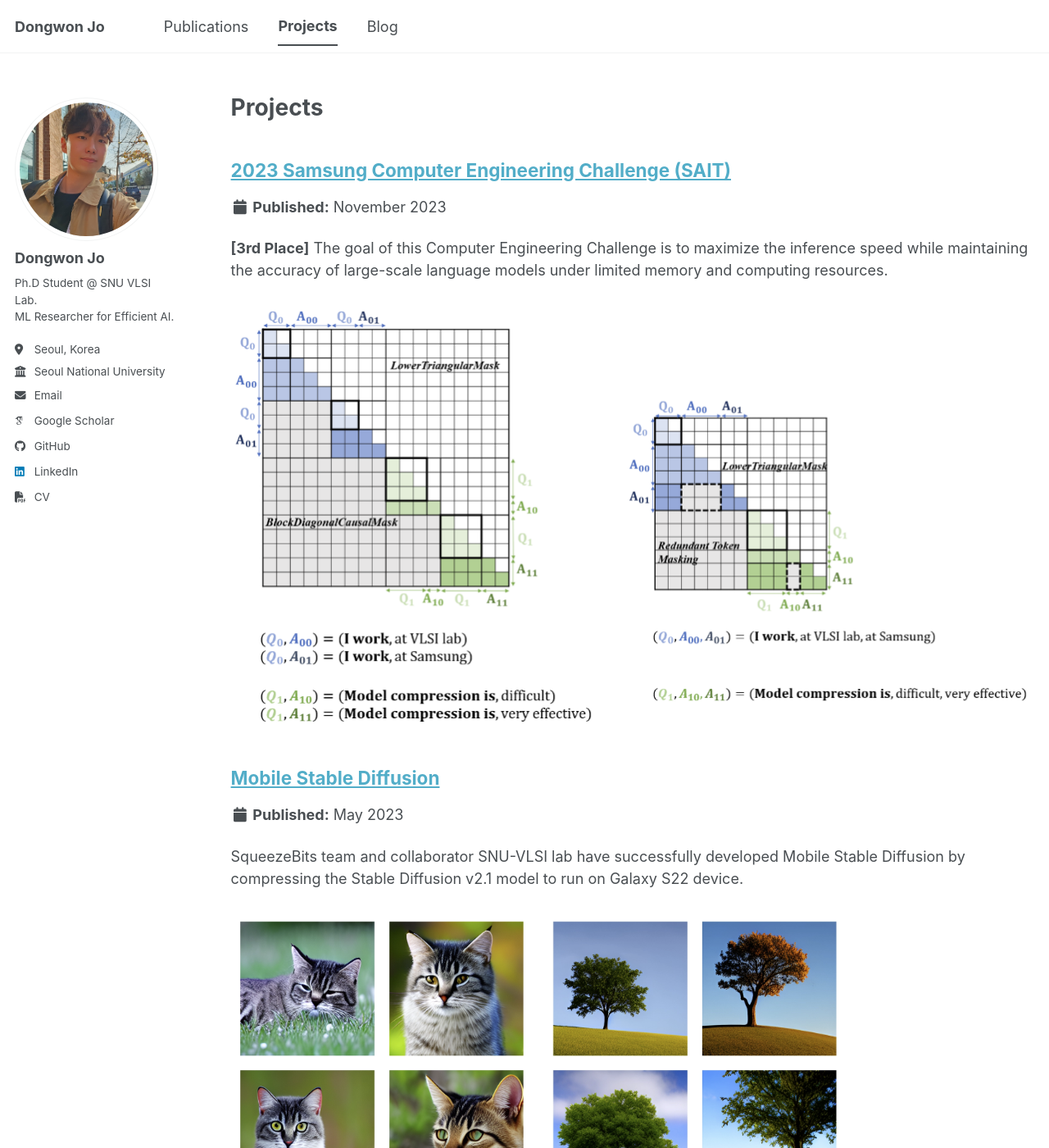
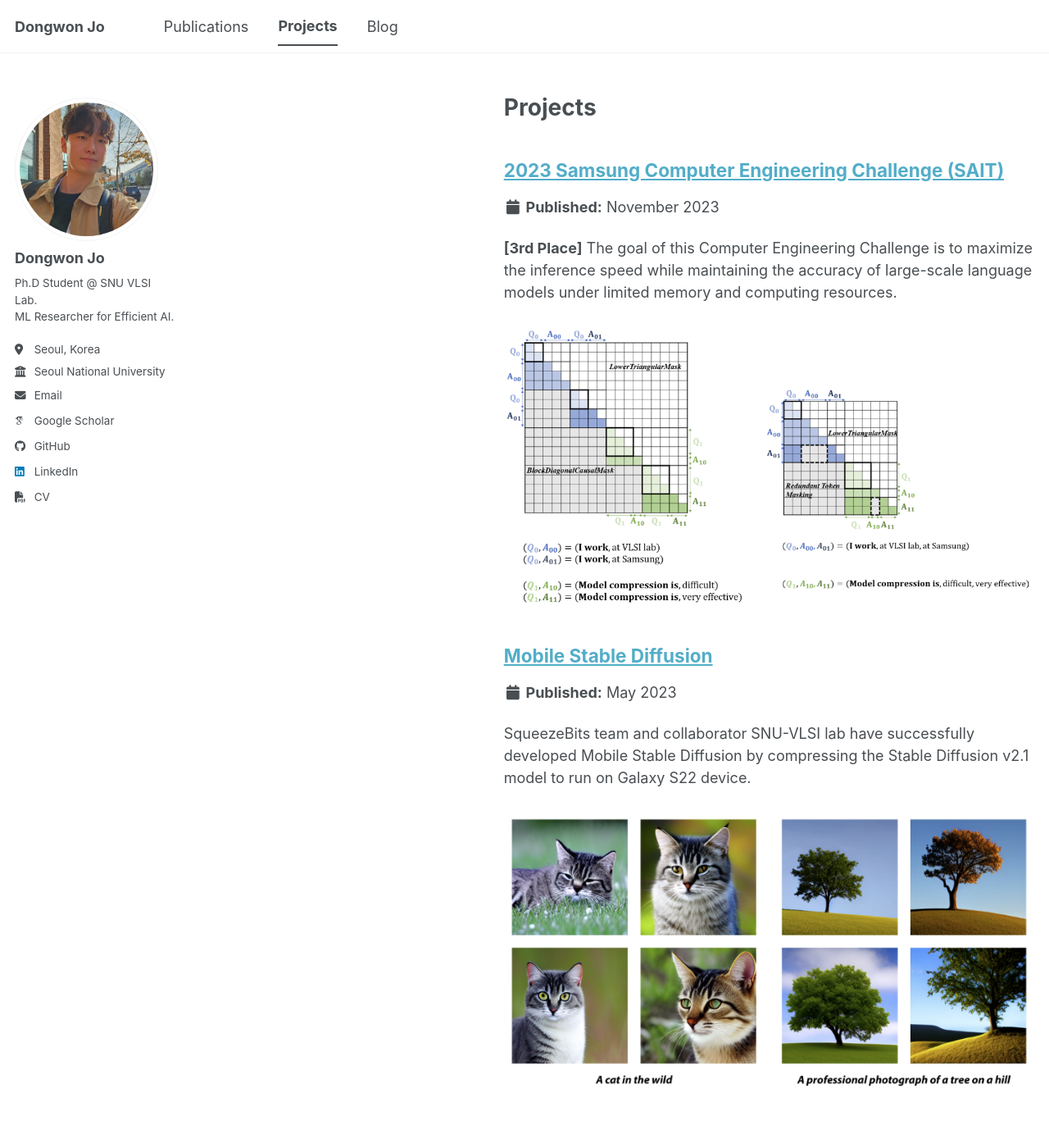
Before and after one commit to dongwonjo/dongwonjo.github.io, a Jekyll site: the page built from _pages/portfolio.html, in a window 1280 px wide and 1400 px high. Shown: the whole window at 82% size. Built offline with Jekyll 4.4.1, drawn with Linux system fonts in a browser that asks for light colours; some web fonts are replaced; a script bundle is joined from its source files by our own code; library files that are not in the unit come from our copies.

Commit message:
Update portfolio.html

```diff
--- a/_pages/portfolio.html
+++ b/_pages/portfolio.html
@@ -8,6 +8,11 @@
 <h1>Projects</h1>
 
 <style>
+.archive {
+  max-width: 700px;
+  margin-left: 0;
+  margin-right: auto;
+}
 .archive p + p img,
 .archive p + img,
 .archive p ~ img {
```
